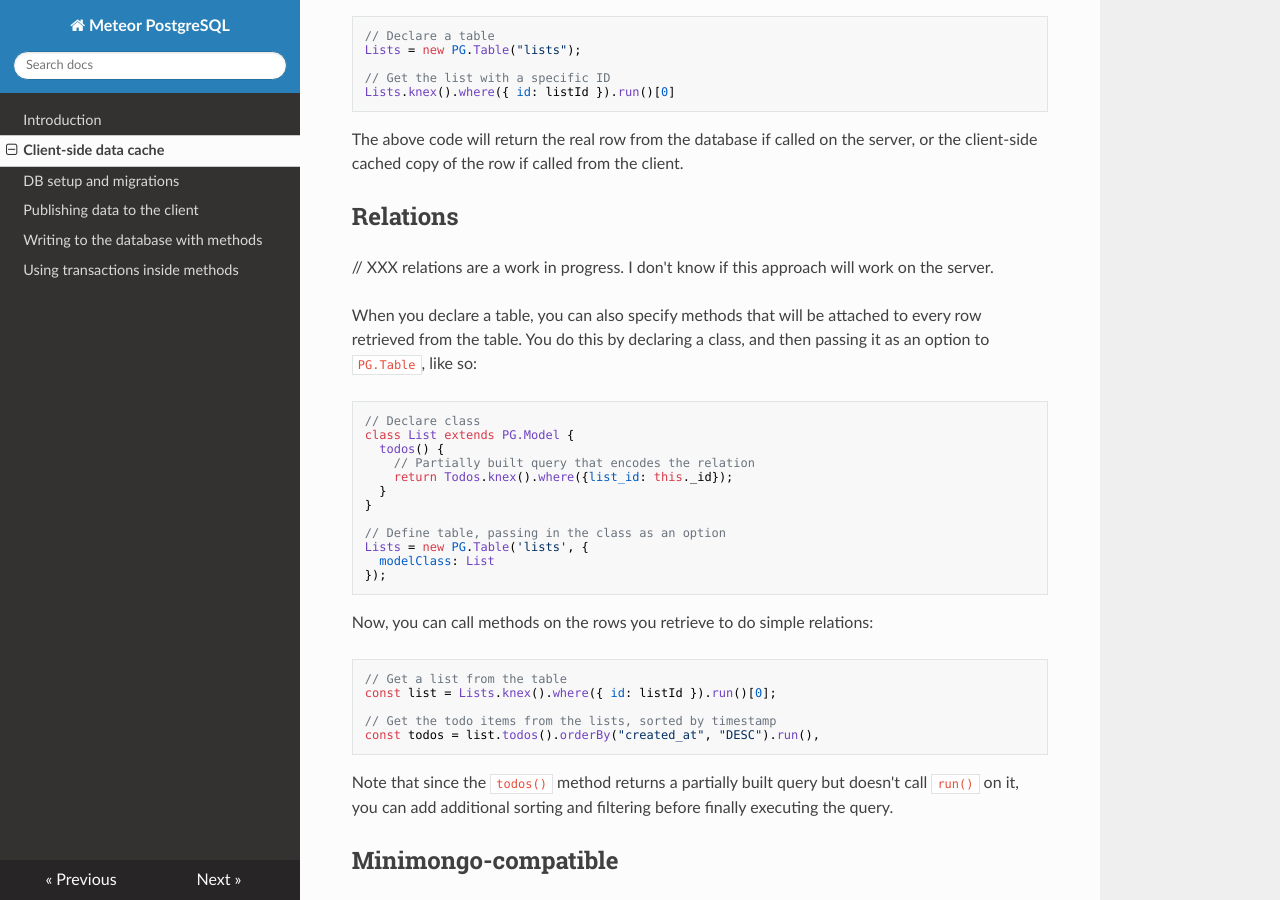
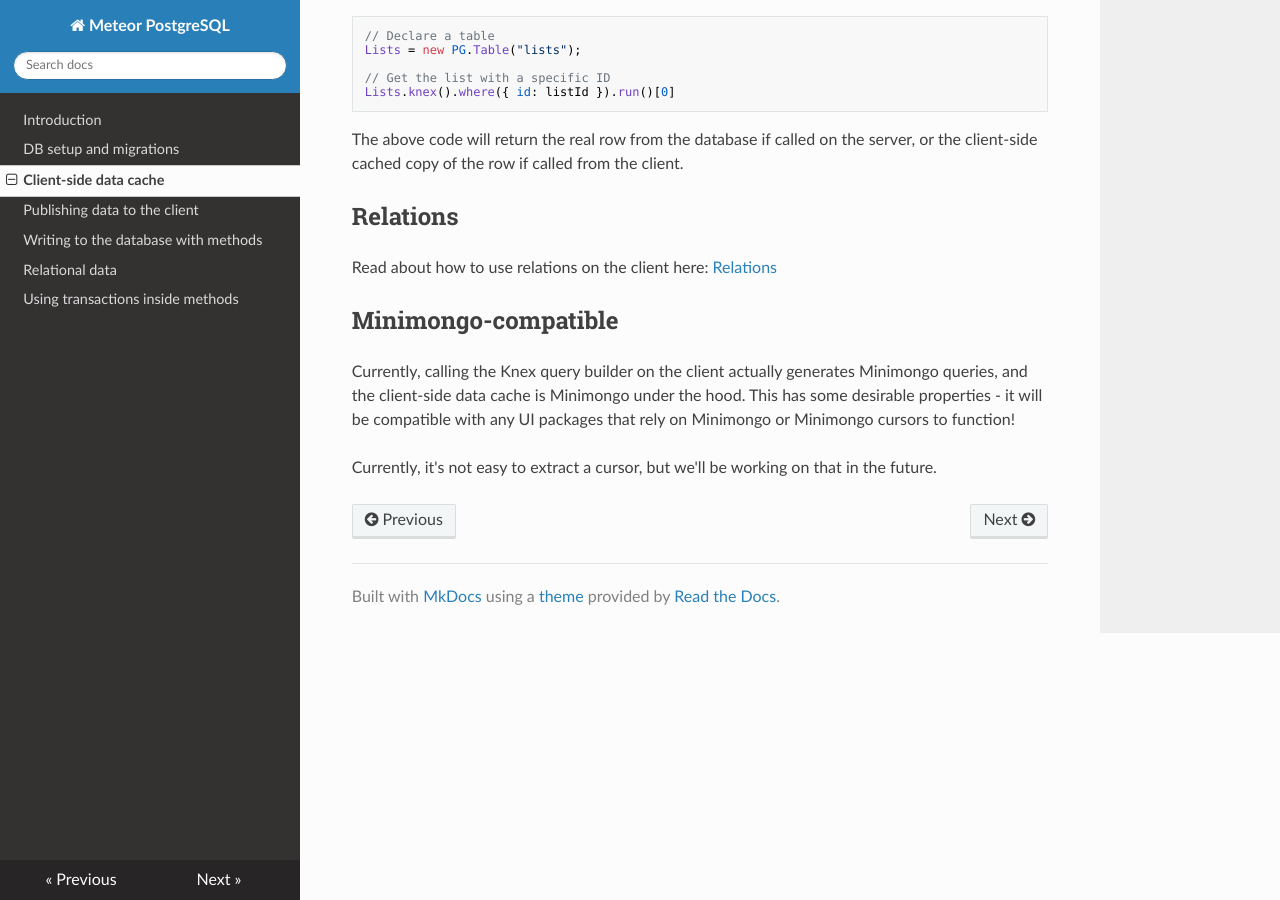
Before and after one commit to meteor/postgres-packages, an MkDocs documentation site: the page built from docs/client.md, in a window 1280 px wide and 900 px high, scrolled down 336 px. Built offline with MkDocs 1.6.1, drawn with Linux system fonts in a browser that asks for light colours; nearby versions of some CDN libraries; old or Windows-style settings are respelled for this version of MkDocs.

Commit message:
Add relations page

````diff
--- a/docs/client.md
+++ b/docs/client.md
@@ -16,36 +16,7 @@ The above code will return the real row from the database if called on the serve
 
 ## Relations
 
-// XXX relations are a work in progress. I don't know if this approach will work on the server.
-
-When you declare a table, you can also specify methods that will be attached to every row retrieved from the table. You do this by declaring a class, and then passing it as an option to `PG.Table`, like so:
-
-```js
-// Declare class
-class List extends PG.Model {
-  todos() {
-    // Partially built query that encodes the relation
-    return Todos.knex().where({list_id: this._id});
-  }
-}
-
-// Define table, passing in the class as an option
-Lists = new PG.Table('lists', {
-  modelClass: List
-});
-```
-
-Now, you can call methods on the rows you retrieve to do simple relations:
-
-```js
-// Get a list from the table
-const list = Lists.knex().where({ id: listId }).run()[0];
-
-// Get the todo items from the lists, sorted by timestamp
-const todos = list.todos().orderBy("created_at", "DESC").run(),
-```
-
-Note that since the `todos()` method returns a partially built query but doesn't call `run()` on it, you can add additional sorting and filtering before finally executing the query.
+Read about how to use relations on the client here: [Relations](relations.md)
 
 ## Minimongo-compatible
 
--- a/mkdocs.yml
+++ b/mkdocs.yml
@@ -2,8 +2,9 @@ site_name: Meteor PostgreSQL
 theme: readthedocs
 pages:
 - Introduction: index.md
+- DB setup and migrations: migrations.md
 - Client-side data cache: client.md
-- DB setup and migrations: migrations.md
 - Publishing data to the client: publish.md
 - Writing to the database with methods: methods.md
+- Relational data: relations.md
 - Using transactions inside methods: transactions.md
````
Also changed, not shown: docs/relations.md (added, +59 -0 lines).
